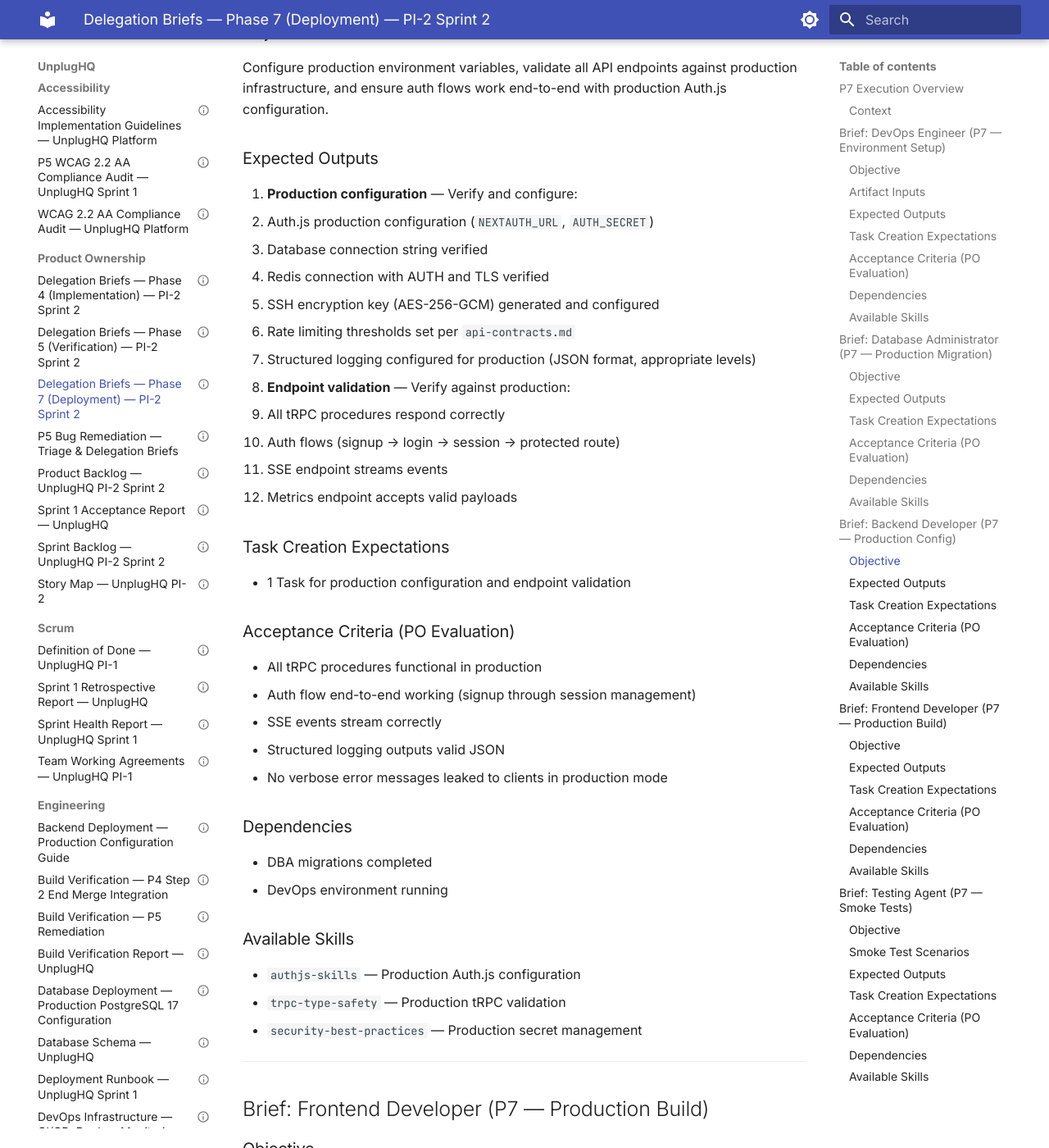
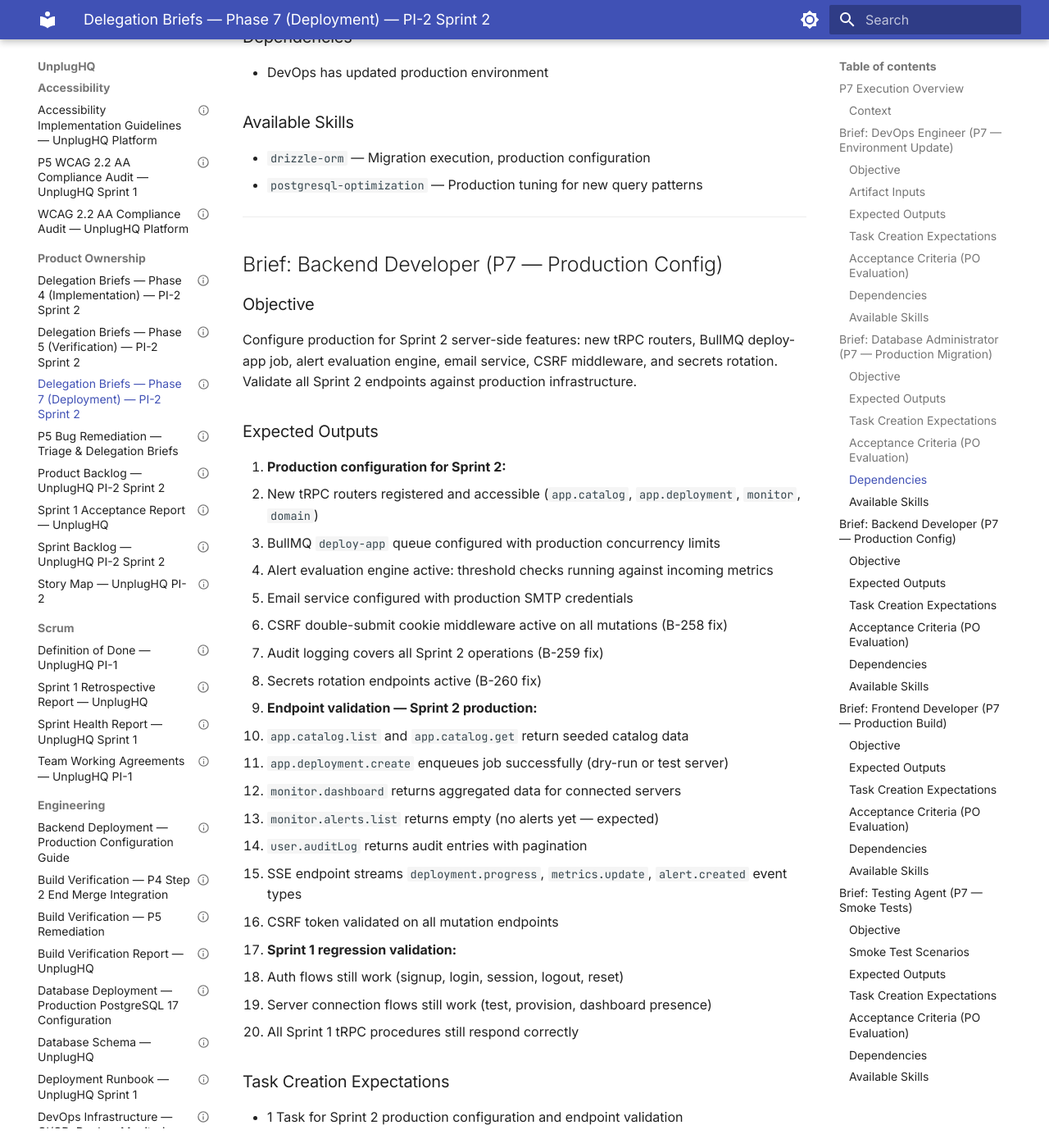
Before and after one commit to sjefsharp/unplughq, an MkDocs documentation site: the page built from docs/delegation-briefs-p7.md, in a window 1280 px wide and 1400 px high, scrolled down 3807 px. Shown: the whole window at 82% size. Built offline with MkDocs 1.6.1 and Material for MkDocs 9.7.7, drawn with Linux system fonts in a browser that asks for light colours; some of the changed text lies outside the part shown.

Commit message:
docs(product-owner): delegation-briefs-p7
Work-Item: AB#285

```diff
--- a/docs/delegation-briefs-p7.md
+++ b/docs/delegation-briefs-p7.md
@@ -6,96 +6,88 @@
 work-item-type: epic
 workflow-tier: full
 phase: P3
-version: 1.0.0
-status: approved
-review:
-  evaluator: product-manager
-  gate: 4
-  date: 2026-03-15
-azure-devops-id: 193
+version: 2.0.0
+status: draft
+azure-devops-id: 285
 consumed-by:
   - devops-engineer
   - database-administrator
   - backend-developer
   - frontend-developer
   - testing
-date: 2026-03-15
+date: 2026-03-16
 ---
 
-# Delegation Briefs — Phase 7 (Deployment)
+# Delegation Briefs — Phase 7 (Deployment) — PI-2 Sprint 2
 
 ## P7 Execution Overview
 
 Phase 7 follows: `DevOps → DBA → BE → FE → Testing`
 
-1. **DevOps** prepares the production environment and deployment pipeline
-2. **DBA** runs production database migrations
-3. **BE** configures production secrets and validates server-side configuration
-4. **FE** builds production bundle and validates assets
-5. **Testing** runs smoke tests against the deployed environment
+1. **DevOps** updates production environment for Sprint 2 features
+2. **DBA** runs Sprint 2 production database migrations + catalog seed
+3. **BE** configures production for new routers, BullMQ deploy job, alert engine, email service
+4. **FE** builds production bundle with Sprint 2 pages and validates
+5. **Testing** runs smoke tests covering Sprint 2 user journeys + bug fix regression
 
 ### Context
 
-- **Feature branch:** `feat/epic-001-unplughq-platform` (verified at P5 Gate)
-- Sprint 1 scope: Auth (F4) + Server Management (F1)
+- **Feature branch:** `feat/pi-2-sprint-2` (verified at P5 Gate)
+- Sprint 2 scope: App Catalog & Deployment (F2) + Dashboard & Health Monitoring (F3) + 5 bug fixes
 - All P5 bugs resolved, feature branch re-verified
+- Sprint 1 (F4 Auth + F1 Server) already deployed and in production
 
 ---
 
-## Brief: DevOps Engineer (P7 — Environment Setup)
+## Brief: DevOps Engineer (P7 — Environment Update)
 
 ### Objective
 
-Prepare the production environment for Sprint 1 deployment. Set up the control plane hosting, database instance, Redis instance, and CI/CD deployment pipeline that deploys from the main branch.
+Update the production environment for Sprint 2: deployment pipeline templates, monitoring agent update, Caddy route automation, alert email infrastructure, and production CI pipeline extensions.
 
 ### Artifact Inputs
 
 | Artifact | Path | Key Data |
 |----------|------|----------|
-| Architecture Overview | `docs/architecture-overview.md` | Deployment view, infrastructure components |
-| Threat Model | `docs/threat-model.md` | Production security requirements |
+| Architecture Overview | `docs/architecture-overview.md` | Sprint 2 infrastructure additions |
+| Threat Model | `docs/threat-model.md` | T-04 (Caddy), T-08 (env files), E-04 (sudoers fix) |
 
 ### Expected Outputs
 
-1. **Production Docker Compose / deployment config** — Production environment:
-   - Next.js production container (multi-stage build, minimal base image)
-   - BullMQ worker container (separate process)
-   - PostgreSQL 17 connection to managed or Docker instance
-   - Redis/Valkey with AUTH and TLS
-   - Caddy reverse proxy for control plane with automatic HTTPS
-   - Health check endpoints configured
+1. **Production environment updates:**
+   - Updated monitoring agent container image with per-container disk usage reporting
+   - Caddy route automation templates deployed and tested
+   - Docker network `unplughq` verified on provisioned servers
+   - Volume mount conventions documented (`/opt/unplughq/data/{containerName}/`)
 
-2. **Secret management** — Production secrets strategy:
-   - `.env.production` template (no actual secrets committed)
-   - Documentation for secret injection (environment variables or secret store)
-   - Required secrets: `DATABASE_URL`, `REDIS_URL`, `AUTH_SECRET`, `NEXTAUTH_URL`, `ENCRYPTION_KEY`
+2. **Alert email infrastructure:**
+   - SMTP / transactional email service configured for production
+   - Alert email HTML templates deployed
+   - Dead-letter queue operational for failed email delivery
+   - Email delivery logging enabled
 
-3. **Deployment pipeline** — GitHub Actions CD workflow:
-   - Trigger: merge to `main` branch
-   - Build production Docker images
-   - Run migrations
-   - Deploy with zero-downtime strategy
-   - Post-deploy health check
-   - Rollback on health check failure
+3. **Sudoers fix deployment (B-262):**
+   - Updated provisioning script deployed
+   - Existing provisioned servers updated with corrected sudoers file
+   - Verified `root:root` ownership, `0440` mode, `visudo -c` pass
 
-4. **Monitoring baseline** — Production observability:
-   - Application health endpoint (`/api/health`)
-   - Container health checks
-   - Log aggregation configuration
+4. **CI/CD pipeline updates:**
+   - Sprint 2 test suites added to CI workflow
+   - Deployment workflow updated for Sprint 2 migrations + catalog seed
+   - Monitoring agent update mechanism in deployment flow
 
 ### Task Creation Expectations
 
-- 1 Task for production environment setup
-- 1 Task for deployment pipeline
+- 1 Task for production environment update and deployment pipeline
 
 ### Acceptance Criteria (PO Evaluation)
 
-- Production containers build successfully
-- Health check endpoint responds 200
-- Deployment pipeline runs end-to-end on merge to main
-- Rollback mechanism tested and working
-- No secrets in version control
-- TLS/HTTPS enforced for all production endpoints
+- Monitoring agent reports per-container disk usage in production
+- Caddy route automation tested: can add/remove routes without disrupting existing
+- Alert email delivery confirmed (test email sent and received)
+- Sudoers fix verified on existing provisioned servers
+- CI pipeline runs all Sprint 2 tests
+- Zero-downtime deployment maintained for Sprint 2
 
 ### Dependencies
 
@@ -103,9 +95,9 @@
 
 ### Available Skills
 
-- `docker-expert` — Production Docker patterns, multi-stage builds
-- `redis-development` — Redis TLS, production AUTH configuration
-- `security-best-practices` — Production security hardening
+- `docker-expert` — Production container management
+- `redis-development` — DLQ production configuration
+- `security-best-practices` — Production sudoers, email security
 
 ---
 
@@ -113,39 +105,49 @@
 
 ### Objective
 
-Execute database migrations against the production PostgreSQL instance. Verify schema integrity, set up production indexes, and configure connection pooling.
+Execute Sprint 2 database migrations against production: new tables (`catalog_apps`, `deployments`, `alerts`), schema extensions, new indexes. Seed production catalog with curated app entries.
 
 ### Expected Outputs
 
-1. **Production migration execution** — Run Drizzle migrations:
-   - Verify migration files match what was tested in dev/staging
+1. **Production migration execution:**
+   - Verify Sprint 2 migration files match what was tested in dev/staging
    - Execute migrations in a transaction (atomic rollback on failure)
+   - New tables created: `catalog_apps`, `deployments`, `alerts`
+   - Existing tables extended: `metrics_snapshots` (containers JSONB), `audit_log` (new action types)
+   - New indexes active for Sprint 2 query patterns
    - Validate post-migration schema state
 
-2. **Production database configuration**:
-   - Connection pool settings appropriate for expected load
-   - Statement timeouts configured
-   - Automated backup verification
+2. **Catalog seed data:**
+   - ≥15 curated self-hostable apps seeded into `catalog_apps`
+   - All entries have valid image digests (`sha256:` format)
+   - Verify entries match `CatalogApp` Zod schema
+   - Seed idempotent (re-runnable without duplicates)
+
+3. **Production database tuning:**
+   - Connection pool settings reviewed for Sprint 2 query load (more concurrent deployment/metrics queries)
+   - Statement timeouts appropriate for new query patterns
+   - Backup procedure covers new tables
 
 ### Task Creation Expectations
 
-- 1 Task for production migration and configuration
+- 1 Task for Sprint 2 production migration + catalog seed
 
 ### Acceptance Criteria (PO Evaluation)
 
-- All migrations execute successfully
+- All Sprint 2 migrations execute successfully
 - Post-migration schema matches development schema exactly
-- Connection pooling configured and tested
-- Backup procedure verified (backup + restore test)
+- ≥15 catalog apps seeded and queryable
+- Sprint 1 data intact after migration (no data loss)
+- Backup procedure verified for new tables
 
 ### Dependencies
 
-- DevOps has provisioned the production database instance
+- DevOps has updated production environment
 
 ### Available Skills
 
 - `drizzle-orm` — Migration execution, production configuration
-- `postgresql-optimization` — Connection pooling, production tuning
+- `postgresql-optimization` — Production tuning for new query patterns
 
 ---
 
@@ -153,46 +155,57 @@
 
 ### Objective
 
-Configure production environment variables, validate all API endpoints against production infrastructure, and ensure auth flows work end-to-end with production Auth.js configuration.
+Configure production for Sprint 2 server-side features: new tRPC routers, BullMQ deploy-app job, alert evaluation engine, email service, CSRF middleware, and secrets rotation. Validate all Sprint 2 endpoints against production infrastructure.
 
 ### Expected Outputs
 
-1. **Production configuration** — Verify and configure:
-   - Auth.js production configuration (`NEXTAUTH_URL`, `AUTH_SECRET`)
-   - Database connection string verified
-   - Redis connection with AUTH and TLS verified
-   - SSH encryption key (AES-256-GCM) generated and configured
-   - Rate limiting thresholds set per `api-contracts.md`
-   - Structured logging configured for production (JSON format, appropriate levels)
+1. **Production configuration for Sprint 2:**
+   - New tRPC routers registered and accessible (`app.catalog`, `app.deployment`, `monitor`, `domain`)
+   - BullMQ `deploy-app` queue configured with production concurrency limits
+   - Alert evaluation engine active: threshold checks running against incoming metrics
+   - Email service configured with production SMTP credentials
+   - CSRF double-submit cookie middleware active on all mutations (B-258 fix)
+   - Audit logging covers all Sprint 2 operations (B-259 fix)
+   - Secrets rotation endpoints active (B-260 fix)
 
-2. **Endpoint validation** — Verify against production:
-   - All tRPC procedures respond correctly
-   - Auth flows (signup → login → session → protected route)
-   - SSE endpoint streams events
-   - Metrics endpoint accepts valid payloads
+2. **Endpoint validation — Sprint 2 production:**
+   - `app.catalog.list` and `app.catalog.get` return seeded catalog data
+   - `app.deployment.create` enqueues job successfully (dry-run or test server)
+   - `monitor.dashboard` returns aggregated data for connected servers
+   - `monitor.alerts.list` returns empty (no alerts yet — expected)
+   - `user.auditLog` returns audit entries with pagination
+   - SSE endpoint streams `deployment.progress`, `metrics.update`, `alert.created` event types
+   - CSRF token validated on all mutation endpoints
+
+3. **Sprint 1 regression validation:**
+   - Auth flows still work (signup, login, session, logout, reset)
+   - Server connection flows still work (test, provision, dashboard presence)
+   - All Sprint 1 tRPC procedures still respond correctly
 
 ### Task Creation Expectations
 
-- 1 Task for production configuration and endpoint validation
+- 1 Task for Sprint 2 production configuration and endpoint validation
 
 ### Acceptance Criteria (PO Evaluation)
 
-- All tRPC procedures functional in production
-- Auth flow end-to-end working (signup through session management)
-- SSE events stream correctly
-- Structured logging outputs valid JSON
-- No verbose error messages leaked to clients in production mode
+- All Sprint 2 tRPC procedures functional in production
+- BullMQ deploy-app queue operational
+- Alert evaluation running against production metrics
+- CSRF enforced on all mutations (Sprint 1 + Sprint 2)
+- Audit logging active for Sprint 2 operations
+- Sprint 1 endpoints still functional (no regressions)
+- Structured logging outputs Sprint 2 operation events
 
 ### Dependencies
 
-- DBA migrations completed
-- DevOps environment running
+- DBA Sprint 2 migrations completed + catalog seeded
+- DevOps alert email infrastructure ready
 
 ### Available Skills
 
-- `authjs-skills` — Production Auth.js configuration
 - `trpc-type-safety` — Production tRPC validation
-- `security-best-practices` — Production secret management
+- `bullmq-specialist` — Production queue configuration
+- `security-best-practices` — CSRF, audit log, secrets rotation production config
 
 ---
 
@@ -200,42 +213,55 @@
 
 ### Objective
 
-Build the production Next.js bundle, validate static assets, and confirm the client-side application works correctly against the production API.
+Build the production Next.js bundle with Sprint 2 pages. Validate all Sprint 2 screens render correctly against the production API. Verify B-251 focus management fix in production.
 
 ### Expected Outputs
 
-1. **Production build** — Next.js production build:
+1. **Production build:**
    - `pnpm build` exits 0 with production environment
-   - Bundle size analysis (no unexpected bloat)
-   - Static assets optimized (images, fonts)
-   - Environment variables injected correctly (`NEXT_PUBLIC_*`)
+   - Sprint 2 pages included: `/marketplace`, `/marketplace/[appId]`, `/deploy/[appId]/configure`, `/deploy/[appId]/summary`, `/deploy/[appId]/progress/[deploymentId]`, enhanced `/dashboard`, alert panel, remediation flows
+   - Bundle size analysis: Sprint 2 additions documented
+   - No unexpected bundle bloat from new pages
 
-2. **Production UI validation**:
-   - All pages render without hydration errors
-   - tRPC client connects to production API
-   - No console errors in production mode
-   - Loading states and error boundaries work correctly
+2. **Production UI validation — Sprint 2:**
+   - Catalog page renders with ≥15 apps from seeded data
+   - Configuration wizard generates forms from `configSchema`
+   - Deployment progress page connects to SSE endpoint
+   - Dashboard resource gauges render with live data
+   - Alert panel renders (empty state expected initially)
+   - No hydration errors on any Sprint 2 page
+   - No `console.error` in production mode
+
+3. **Bug fix validation:**
+   - B-251: Focus management on route transitions verified in production
+   - Navigation between Sprint 1 and Sprint 2 pages transitions focus correctly
+
+4. **Sprint 1 regression:**
+   - All Sprint 1 screens still render correctly
+   - Auth pages, wizard pages, dashboard — no visual regressions
 
 ### Task Creation Expectations
 
-- 1 Task for production build and validation
+- 1 Task for Sprint 2 production build and validation
 
 ### Acceptance Criteria (PO Evaluation)
 
 - `pnpm build` exits 0
-- No hydration mismatches in production
-- All Sprint 1 screens render correctly
-- No `console.error` or `console.warn` in production
+- No hydration mismatches on any Sprint 2 page
+- All Sprint 2 screens render correctly with production data
+- Catalog shows seeded apps with correct data
+- Focus management works in production (B-251)
+- No Sprint 1 visual regressions
 - Bundle size documented in deployment report
 
 ### Dependencies
 
-- BE production configuration complete
-- DevOps deployment infrastructure ready
+- BE Sprint 2 production configuration complete
+- DevOps deployment infrastructure updated
 
 ### Available Skills
 
-- `nextjs-app-router-patterns` — Production build configuration
+- `nextjs-app-router-patterns` — Production build, SSR validation
 - `tailwind-design-system` — Production CSS optimization
 
 ---
@@ -244,50 +270,68 @@
 
 ### Objective
 
-Run smoke tests against the deployed production environment to verify core user journeys work end-to-end. This is the final quality gate before Sprint 1 is considered deployed.
+Run smoke tests against the deployed production environment to verify Sprint 2 user journeys + bug fix regressions work end-to-end. This is the final quality gate before Sprint 2 is considered deployed.
 
 ### Smoke Test Scenarios
 
-**Critical Path (must pass):**
+**Sprint 1 regression (must all pass):**
 1. ✅ Homepage loads (HTTP 200, no console errors)
-2. ✅ Signup: create new account → redirect to welcome/dashboard
-3. ✅ Login: existing account → session established → dashboard loads
+2. ✅ Signup: create new account → redirect to dashboard
+3. ✅ Login: existing account → session → dashboard loads
 4. ✅ Logout: session destroyed → redirect to login
-5. ✅ Server wizard Step 1: form renders, validation works
+5. ✅ Server wizard: form renders, validation works
+
+**Sprint 2 critical path (must all pass):**
+6. ✅ Catalog: `/marketplace` loads, ≥15 apps displayed
+7. ✅ Catalog filter: select category → filtered results
+8. ✅ Catalog detail: click app → detail page with description and "Deploy" CTA
+9. ✅ Config wizard: enter `/deploy/[appId]/configure` → form renders from schema
+10. ✅ Dashboard: resource gauges render, app tiles visible, SSE connection active
+11. ✅ Alert panel: alert list renders (empty state or active alerts)
+12. ✅ Audit log: `/settings` → audit log section visible
+
+**Bug fix regression (must all pass):**
+13. ✅ CSRF: mutation without token returns 403 (B-258)
+14. ✅ CSRF: mutation with valid token succeeds (B-258)
+15. ✅ Focus management: route transition moves focus (B-251)
+16. ✅ Audit logging: perform action → audit entry created (B-259)
+17. ✅ Sudoers: provisioning result has correct file permissions (B-262)
 
 **Extended (should pass):**
-6. ✅ Password reset request: form submits successfully
-7. ✅ Account settings: profile update saves
-8. ✅ Dashboard: empty state renders with "Add Server" CTA
-9. ✅ Mobile responsive: key flows work at 375px
-10. ✅ HTTPS: all pages served over TLS, no mixed content
+18. ✅ Mobile responsive: catalog + dashboard at 375px
+19. ✅ HTTPS: all pages served over TLS, no mixed content
+20. ✅ Stale data indicator: appears when metrics >120s old (if testable)
+21. ✅ SSE fallback: polling works when SSE unavailable
+22. ✅ Empty states: dashboard with no apps shows catalog CTA
 
 ### Expected Outputs
 
 1. **Smoke test report** — artifact documenting:
-   - Scenario pass/fail status
-   - Response times for critical paths
-   - Screenshots of key screens (evidence)
+   - Scenario pass/fail status (Sprint 1 regression + Sprint 2 + bugs)
+   - Response times for critical paths (dashboard < 3s, API < 2s)
+   - Screenshots of Sprint 2 screens (evidence)
    - Any production-only issues discovered
 
 2. **Bug work items** — Created for production-specific failures
 
 ### Task Creation Expectations
 
-- 1 Task for smoke test execution and reporting
+- 1 Task for Sprint 2 smoke test execution and reporting
 
 ### Acceptance Criteria (PO Evaluation)
 
-- All 5 critical path scenarios pass
-- All 5 extended scenarios pass (or documented known limitations)
+- All 5 Sprint 1 regression scenarios pass
+- All 7 Sprint 2 critical path scenarios pass
+- All 5 bug fix regression scenarios pass
+- Extended scenarios pass (or documented known limitations)
 - No production-only errors discovered
-- Response times < 3s for page loads
+- Response times < 3s for page loads, < 2s for API calls
 - Smoke test report published as artifact
 
 ### Dependencies
 
 - FE + BE production verification complete
-- Production environment fully deployed
+- Production environment fully deployed with Sprint 2
 
 ### Available Skills
 
```
